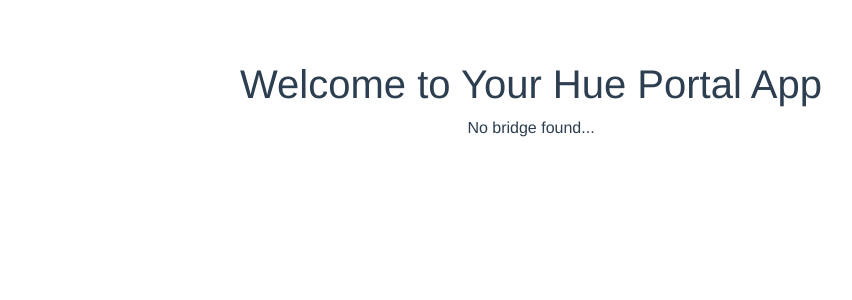
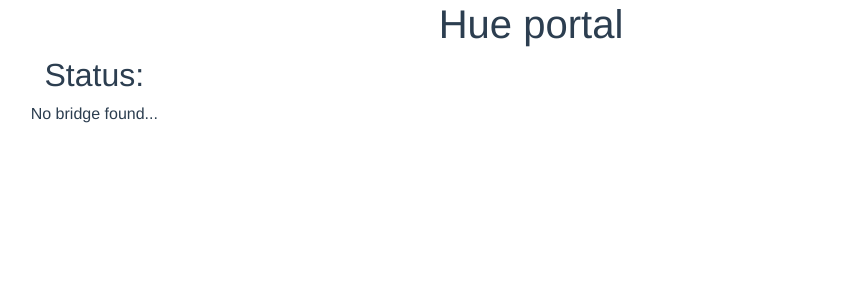
Before and after one commit to NicDoesCodes/PhillipsHueLocalWebPortal, a Vue app in the folder hueportal/: page / in a window 1280 px wide. Shown: the top 300 px of the page, without its empty margins (109-961 px from the left). Built offline with nearby package versions, Linux system fonts and the light colour scheme; no server answers.

Commit message:
commit before switch to SQLLite integration

```diff
--- a/hueportal/src/App.vue
+++ b/hueportal/src/App.vue
@@ -1,6 +1,11 @@
 <template>
   <div id="app">
-    <HueLoader message="Welcome to Your Hue Portal App" bridgeIP=""/>
+    <div class="row">
+        <div class="col-lg-12">
+            <HueLoader message="Welcome to Your Hue Portal App"/>
+        </div>
+    </div>
+
   </div>
 </template>
 
@@ -24,6 +29,6 @@
   -moz-osx-font-smoothing: grayscale;
   text-align: center;
   color: #2c3e50;
-  margin-top: 60px;
+
 }
 </style>
--- /dev/null
+++ b/hueportal/src/assets/style.css
@@ -0,0 +1,3 @@
+.top-row{
+    background-color: #F4F5F9;
+}
--- a/hueportal/src/components/HueLoader.vue
+++ b/hueportal/src/components/HueLoader.vue
@@ -1,10 +1,28 @@
 
 <template>
-  <div class="hello">
-    <h1 id="huestat">{{ message}}</h1>
-    <span>{{ bridgeIP }}</span>
+
+  <div class="row">
+    <div class="col-lg-12">
+      <div class="row top-bar">
+        <div class="col-lg-12">
+          <h1>Hue portal</h1>
+        </div>
+      </div>
+        <div class="row">
+          <div class="col-sm-4 sidebar">
+            <h2>Status:</h2>
+              <span>{{ bridgeIP }}</span>
+          </div>
+          <div class="col-sm-8 body-content">
+
+          </div>
+        </div>
+
+    </div>
   </div>
+
 </template>
+
 
 <script>
 
--- a/hueportal/src/main.js
+++ b/hueportal/src/main.js
@@ -2,6 +2,10 @@
 import App from './App.vue'
 import 'bootstrap'
 import 'bootstrap/dist/css/bootstrap.min.css'
+
+
+require('./assets/style.css')
+
 
 Vue.config.productionTip = false
 
```
